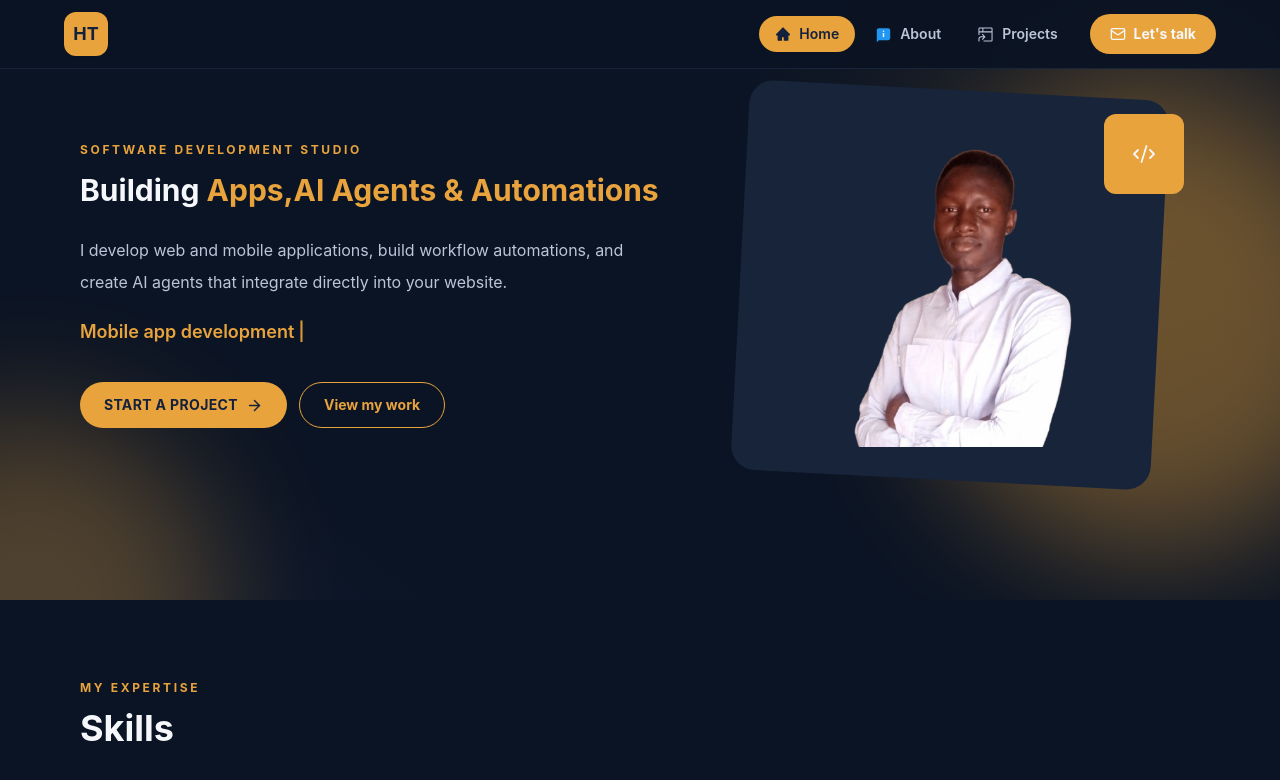
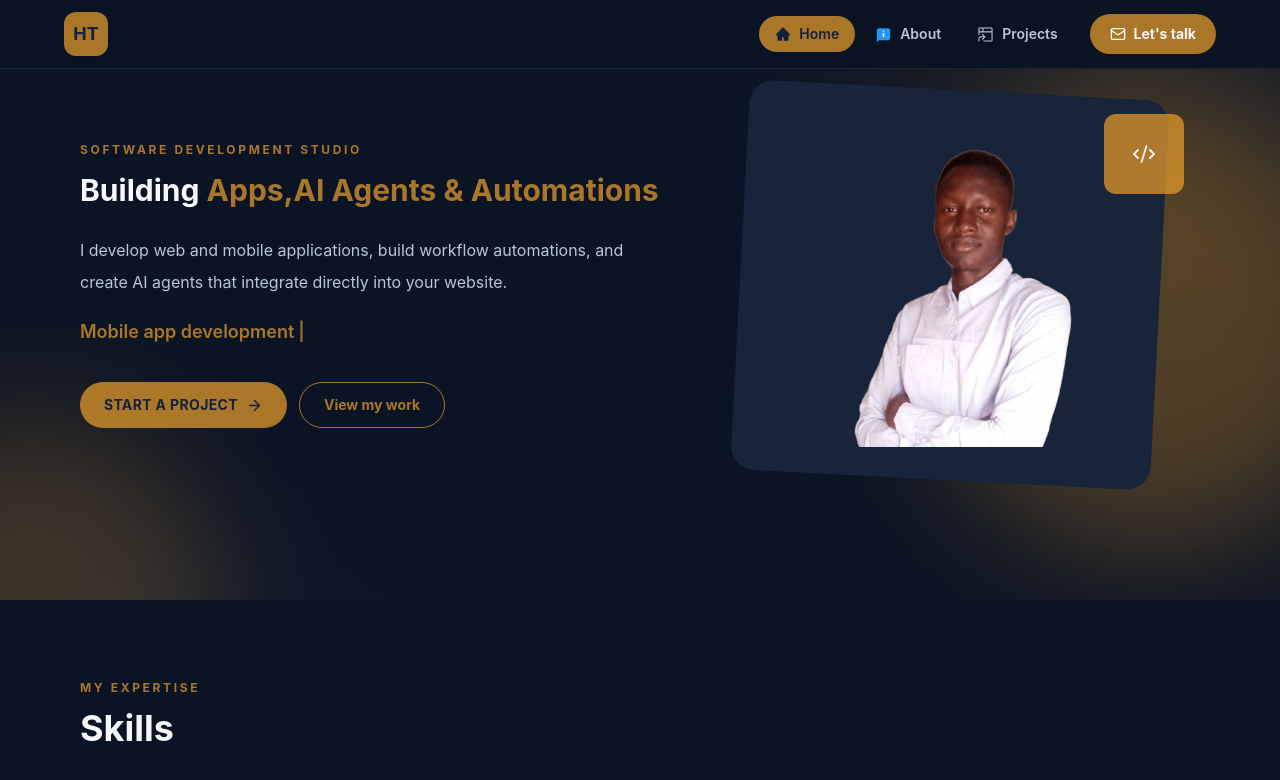
Before and after one commit to Hiss8n/Hill-Tamarind, a React (Vite) app in the folder front/: page /#/ in a window 1280 px wide. Shown: the top 780 px of the page. Built offline with nearby package versions, Linux system fonts and the light colour scheme.

Commit message:
color update

```diff
--- a/front/src/index.css
+++ b/front/src/index.css
@@ -7,7 +7,7 @@
   --ink: #F5F7FA;
   --mist: #0B1424;
   --wash: #17243A;
-  --amber: #E8A33D;
+  --amber: #e2992bbd;
   --teal: #1F7A74;
   --slate: #BAC5D6;
   --periwinkle: #8FB0E8;
```
